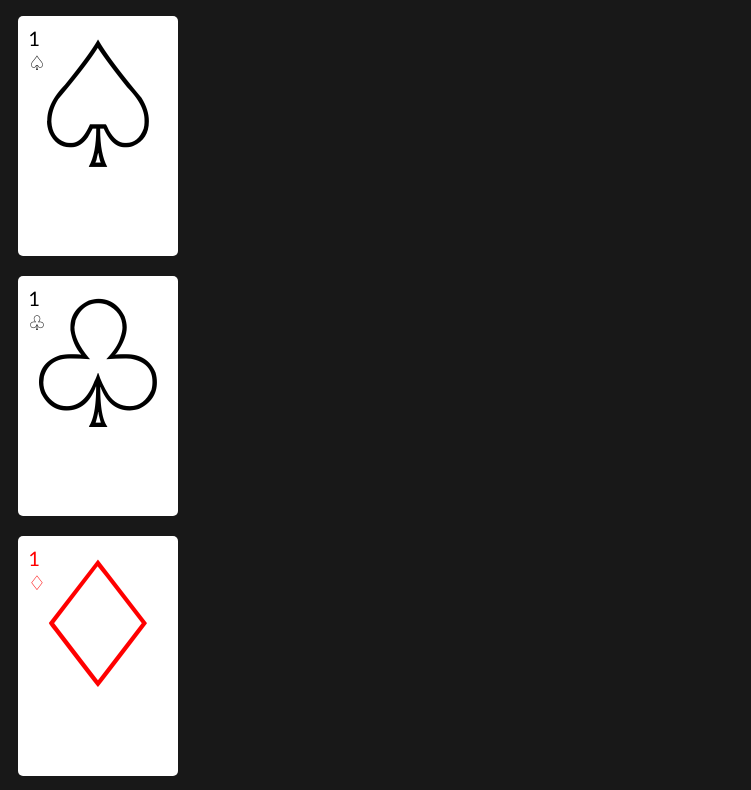
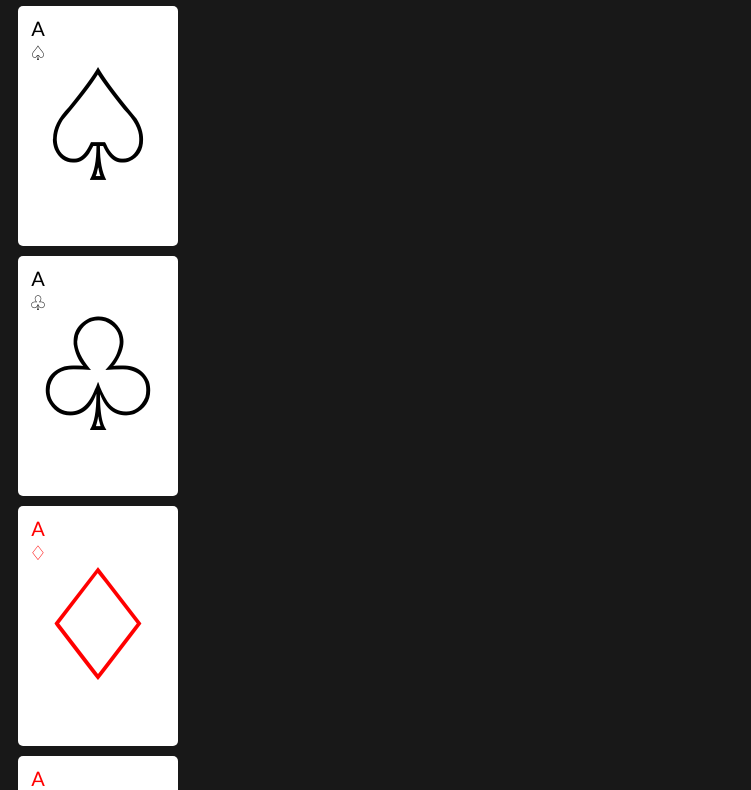
Before and after one commit to kubowania/javascript-solitaire, a plain HTML site: page index.html in a window 1280 px wide. Shown: the part 77-867 px from the top of the page, without its empty margins (0-751 px from the left). Drawn offline with Linux system fonts and the light colour scheme.

Commit message:
group update of card front UI

```diff
--- a/style.css
+++ b/css/style.css
@@ -6,55 +6,72 @@ body {
     font-family: Merriweather;
     color: #d8d8d8;
 }
-h1{
+
+h1 {
     text-align: center;
 }
-p{
+
+p {
     font-family: Lato;
 }
+
 .card_container {
-display: flex;
+    display: flex;
 
 }
-#card{
+
+#card {
 
     flex-wrap: wrap;
 }
+
 .card {
     margin: 10px;
     width: 160px;
     height: 240px;
     border-radius: 5px;
     background: #fff;
+    overflow: hidden;
 }
 
-.♡,
-.♢ {
+.hearts,
+.diamonds {
     color: red;
 }
 
-.♤,
-.♧ {
+.spades,
+.clubs {
     color: black;
 }
 
-.cardnum {
+.card-num {
     margin: 10px;
-    margin-bottom:0px;
+    margin-bottom: 0px;
     font-size: 20px;
 }
+
+.card-title {
+    display: flex;
+    flex-direction: column;
+    width: 40px;
+    align-items: center;
+}
+
 .suit {
     margin: 10px;
     margin-top: 0;
     margin-bottom: 0;
     font-size: 20px;
 }
-.bigsuit{
-    margin: 0px;
-    margin-bottom: 30px;
-    font-size: 175px;
-    text-align: center;
+
+.bigsuit {
+    margin: 0;
+    padding: 0;
+    font-size: 155px;
     position: relative;
-    top: -80px;
-
+    top: -60px;
+    display: flex;
+    justify-content: center;
+    align-items: center;
+    height: 100%;
 }
--- a/index.html
+++ b/index.html
@@ -4,18 +4,19 @@
 <head>
     <meta charset="UTF-8">
     <meta name="viewport" content="width=device-width, initial-scale=1.0">
-    <title>JavaScript-Solitair</title>
+    <title>JavaScript-Solitaire</title>
 
-    <link href="./style.css" rel="stylesheet" type="text/css">
+    <link href="./css/style.css" rel="stylesheet" type="text/css">
 </head>
 
 <body>
-    <h1>Solitair</h1>
+    <h1>Solitaire</h1>
     <div id="card"> </div>
     <p>JavaScript Solitaire Game</p>
     <p>We are creating tickets!</p>
     <footer>solitaire@test.com</footer>
 
 </body>
-<script src="index.js"></script>
+<script src="./javascript/card.js"></script>
+<script src="./javascript/index.js"></script>
 </html>
--- a/index.js
+++ /dev/null
@@ -1,44 +0,0 @@
-// import { CardTemplate } from "./card"
-// Creates a card that takes the num and suit of the playing card.
- const numArray=[1,2,3,4,5,6,7,8,9,"J","Q","K"]
- const suitArray=["spades","clubs","diamonds","hearts"]
-const card = function CardTemplate(num, suit) {
-
-    if (suit === "spades") {
-        suit = "&#x2664"
-    }
-    else if (suit === "clubs") {
-        suit = "&#x2667"
-    }
-    else if (suit === "diamonds") {
-        suit = "&#x2662"
-    }
-    else if (suit === "hearts") {
-        suit = "&#x2661"
-    }
-    else
-        console.log("not a vaild suit")
-
-
-    const cardTemp = ` <div class="card_container">
-                        <div class= "card ${suit}" >
-                            <p class="cardnum">${num}</p>
-                            <div class="suit">${suit}</div>
-                            <div class="bigsuit">${suit}</div>
-                         </div >
-                    </div > `
-
-
-    const el = document.querySelector("#card")
-    const filledcard = document.createElement("div")
-    filledcard.innerHTML = cardTemp
-    el.append(filledcard)
-
-}
- for(let i=0; i < numArray.length; i++){
-    for (let j=0; j<suitArray.length; j++){
-        card(numArray[i],suitArray[j])
-    }
- }
-
-// card(2, "clubs")
--- /dev/null
+++ b/javascript/card.js
@@ -0,0 +1,19 @@
+function createCard(num, suit) {
+
+    const cardTemp = ` <div class="card-container">
+                        <div class="card ${suit.name}" >
+                            <div class="card-title">
+                                <p class="card-num">${num}</p>
+                                <div class="suit">${suit.code}</div>
+                            </div>
+                            <div class="bigsuit">${suit.code}</div>
+                         </div >
+                    </div > `
+
+
+    const el = document.querySelector("#card")
+    const filledCard = document.createElement("div")
+    filledCard.innerHTML = cardTemp
+    el.append(filledCard)
+
+}
--- /dev/null
+++ b/javascript/index.js
@@ -0,0 +1,26 @@
+// Creates a card that takes the num and suit of the playing card.
+const numArray = ["A", 2, 3, 4, 5, 6, 7, 8, 9, 10, "J", "Q", "K"]
+const suitArray = [
+    {
+        name: "spades",
+        code: "&#x2664"
+    },
+    {
+        name: "clubs",
+        code: "&#x2667"
+    },
+    {
+        name: "diamonds",
+        code: "&#x2662"
+    },
+    {
+        name: "hearts",
+        code: "&#x2661"
+    },
+]
+
+for (let i = 0; i < numArray.length; i++) {
+    for (let j = 0; j < suitArray.length; j++) {
+        createCard(numArray[i], suitArray[j])
+    }
+}
```
Also changed, not shown: card.js (deleted, +0 -29 lines).
